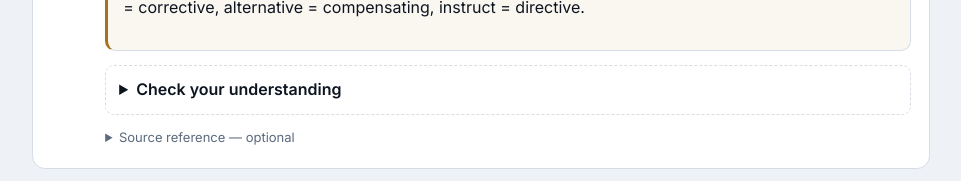
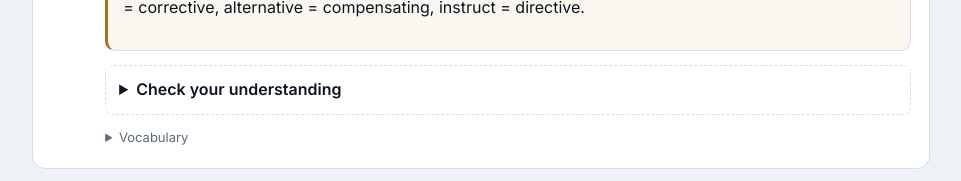
Before and after one commit to ari-923/security, a Next.js app: page /course/01.01 in a window 1280 px wide. Shown: the part 2540-2721 px from the top of the page, without its empty margins (299-1260 px from the left). Built offline with nearby package versions, Linux system fonts and the light colour scheme.

Commit message:
Update LessonClient.js

```diff
--- a/components/LessonClient.js
+++ b/components/LessonClient.js
@@ -50,7 +50,7 @@ function LearningSection({ lesson, section, done, onDone, onTutor }) {
       {c.example && <div className="course-block example"><h5>Example</h5><p>{c.example}</p></div>}
       {c.exam && <div className="course-block exam"><h5>Security+ exam focus</h5><p>{c.exam}</p></div>}
       {c.check_q && <details className="recall"><summary>Check your understanding</summary><p><strong>Question:</strong> {c.check_q}</p><div className="answer"><strong>Answer:</strong> {c.check_a}</div></details>}
-      <details className="raw"><summary>Source reference — optional</summary><pre>{section.raw}</pre></details>
+      <details className="raw"><summary>Vocabulary</summary><pre>{section.raw}</pre></details>
     </div>
   </article>;
 }
```
